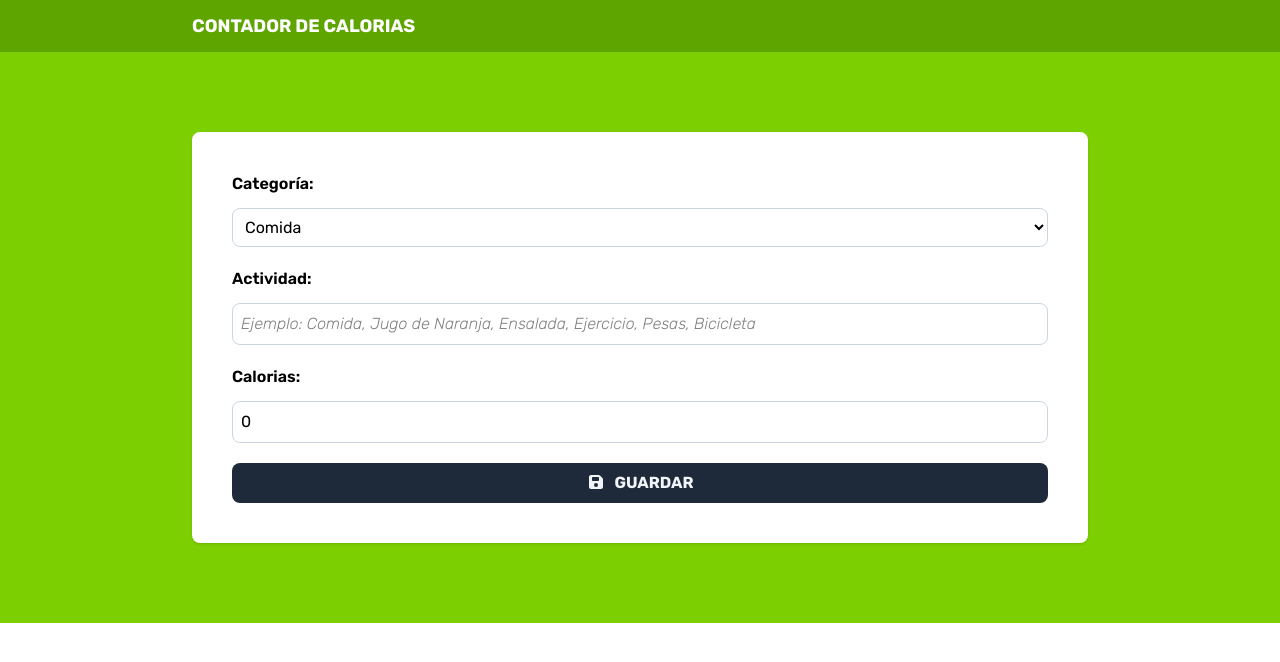
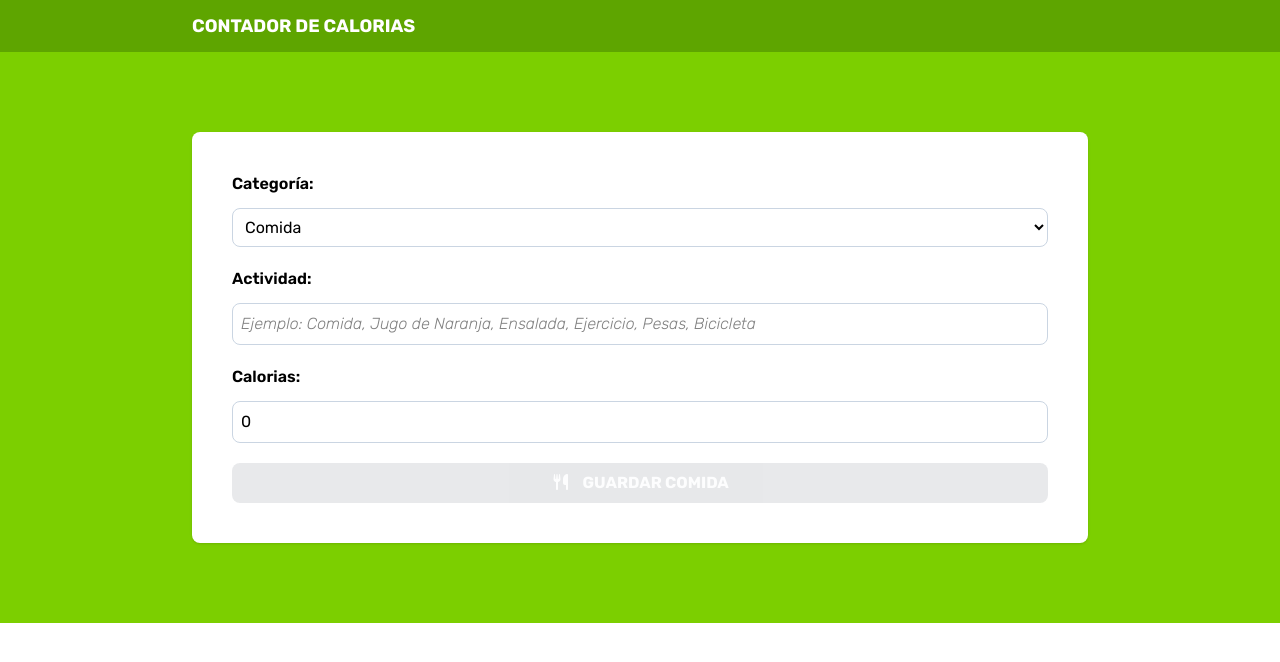
Before and after one commit to AldaMayorgaDev/04-Calorie-Tracker-React-TS-Chart, a React (Vite) app: page / in a window 1280 px wide. Shown: the top 662 px of the page. Built offline with nearby package versions, Linux system fonts and the light colour scheme.

Commit message:
[ADD] Se añade validacion sencilla de Form y Render condicional

```diff
--- a/src/components/Form.tsx
+++ b/src/components/Form.tsx
@@ -1,7 +1,7 @@
 import {useState} from "react";
-import type {ChangeEvent} from "react";
+import type {ChangeEvent, SubmitEvent} from "react";
 import {FontAwesomeIcon} from "@fortawesome/react-fontawesome";
-import {faFloppyDisk} from "@fortawesome/free-solid-svg-icons";
+import {faPersonRunning, faUtensils} from "@fortawesome/free-solid-svg-icons";
 import {categories} from "../data/categories";
 import type {ActivityT} from "../types";
 
@@ -23,8 +23,27 @@ const Form = () => {
       [e.target.id]: isNumberField ? +e.target.value : e.target.value,
     });
   };
+
+  const isValidActivity = (): boolean => {
+    const {name, calories} = activity;
+
+    return name.trim() !== "" && calories > 0;
+  };
+
+  const handleSubmit = (e: SubmitEvent<HTMLFormElement>) => {
+    e.preventDefault();
+    console.log("hubo un submit", e);
+    setActivity({
+      category: 1,
+      name: "",
+      calories: 0,
+    });
+  };
   return (
-    <form className="space-y-5 bg-white rounded-lg shadow p-10">
+    <form
+      className="space-y-5 bg-white rounded-lg shadow p-10"
+      onSubmit={(e) => handleSubmit(e)}
+    >
       <div className="grid grid-cols-1 gap-3">
         <label htmlFor="category" className="font-semibold">
           Categoría:
@@ -80,10 +99,20 @@ const Form = () => {
 
       <button
         type="submit"
-        className="bg-gray-800 hover:bg-gray-900 w-full rounded-lg p-2 font-bold uppercase text-slate-100 hover:cursor-pointer space-x-2"
+        className="bg-gray-800 hover:bg-gray-900 w-full rounded-lg p-2 font-bold uppercase text-slate-100 hover:cursor-pointer space-x-2 disabled:opacity-10"
+        disabled={!isValidActivity()}
       >
-        <FontAwesomeIcon icon={faFloppyDisk} />
-        <span>Guardar</span>
+        {activity.category === 1 ? (
+          <>
+            <FontAwesomeIcon icon={faUtensils} />
+            <span> Guardar Comida </span>
+          </>
+        ) : (
+          <>
+            <FontAwesomeIcon icon={faPersonRunning} />
+            <span>Guardar Ejercicio </span>
+          </>
+        )}
       </button>
     </form>
   );
```
